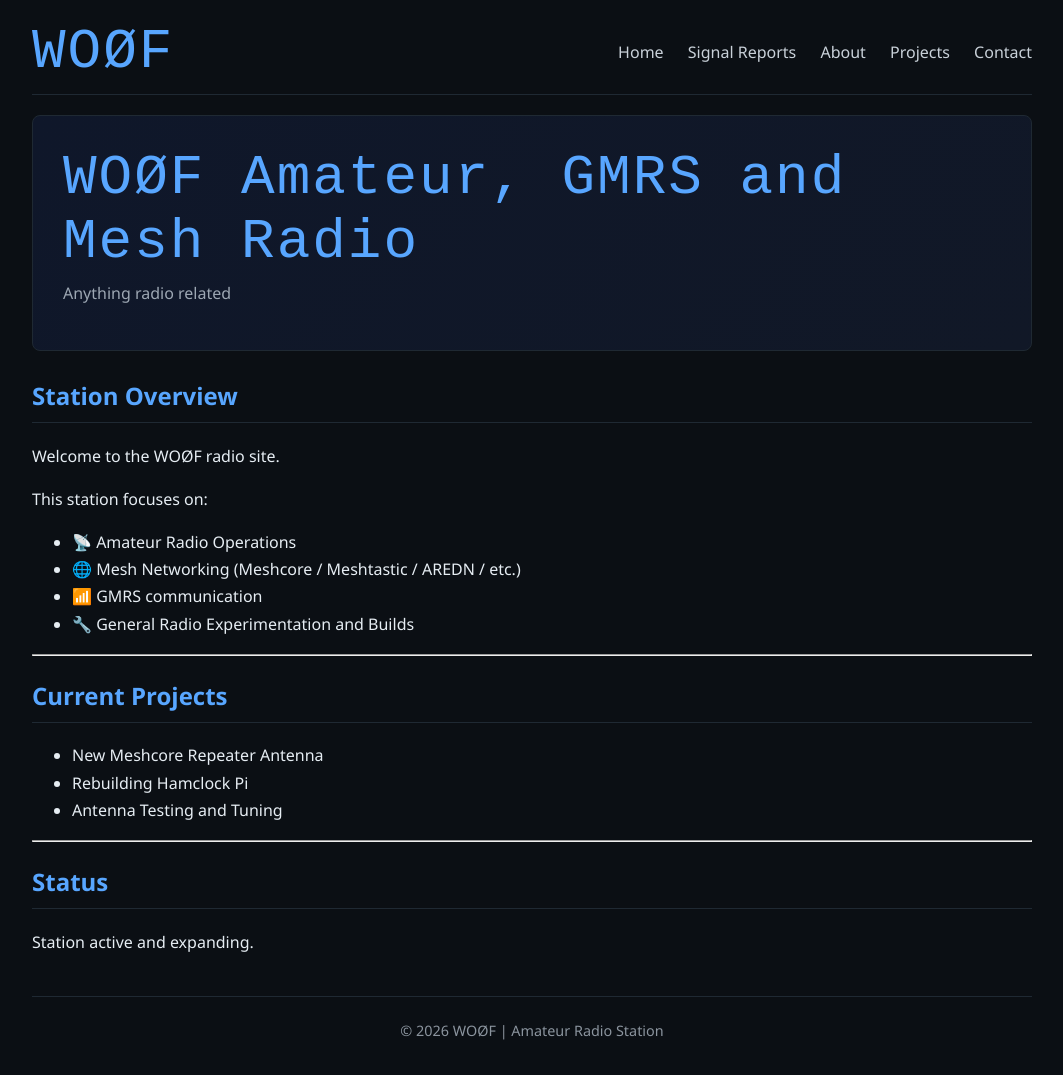
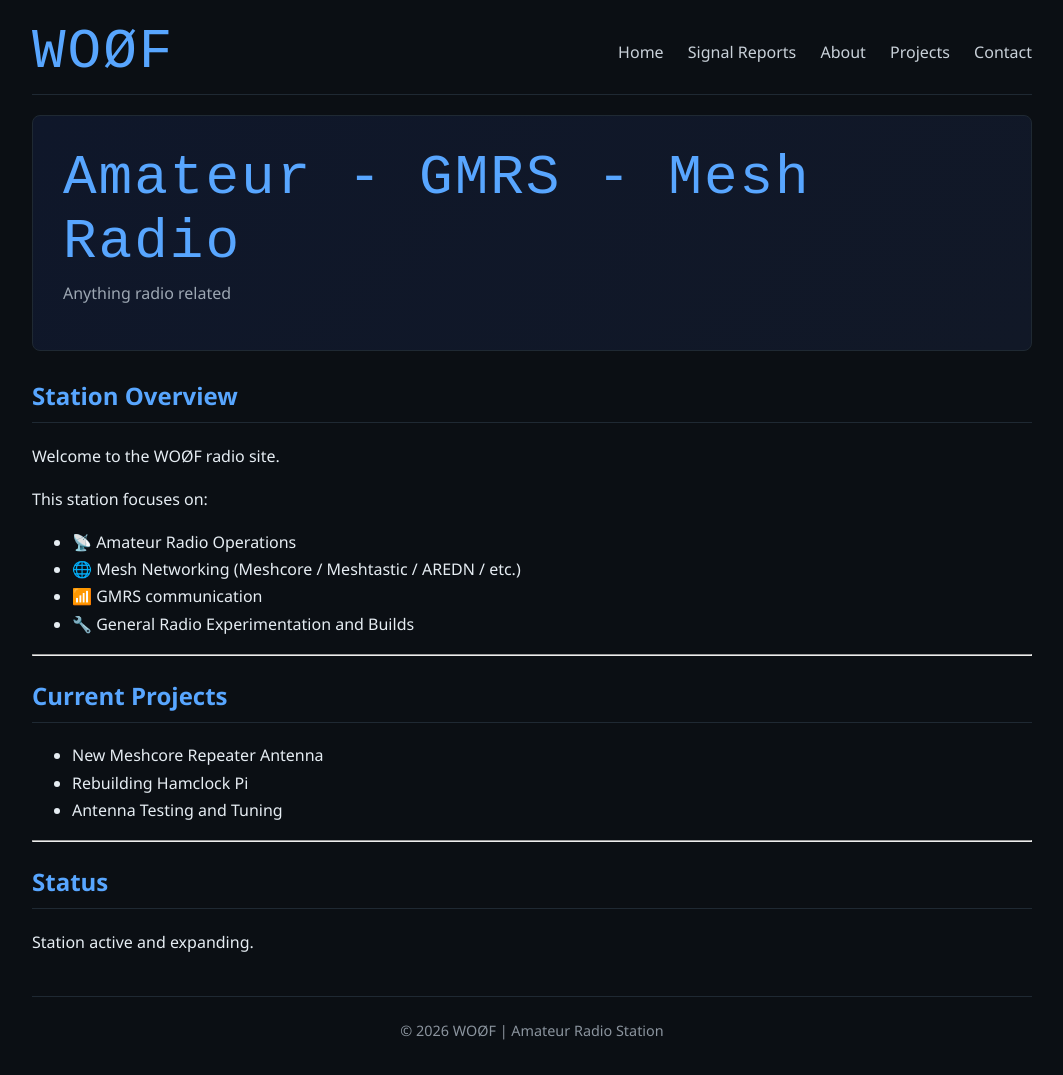
Before and after one commit to Lymitliss/Lymitliss.github.io, a Jekyll site: the page built from index.md, in a window 1280 px wide. Shown: the whole page, without its empty margins (108-1171 px from the left). Built offline with Jekyll 4.4.1, drawn with Linux system fonts in a browser that asks for light colours.

Commit message:
Update default.html

```diff
--- a/_layouts/default.html
+++ b/_layouts/default.html
@@ -24,7 +24,7 @@
     </nav>
 
     <header class="hero">
-      <div class="logo">WOØF Amateur, GMRS and Mesh Radio</div>
+      <div class="logo">Amateur - GMRS - Mesh Radio</div>
       <p>{{ site.description }}</p>
     </header>
 
```
